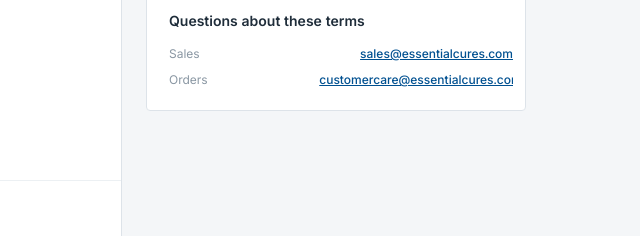
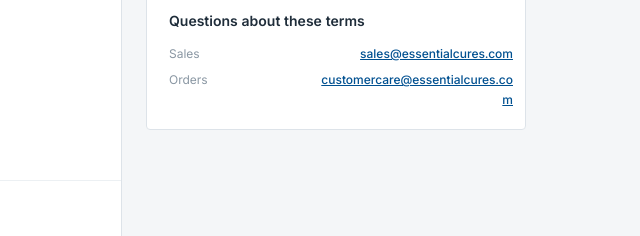
Before and after one commit to essentialcures/essentialcures.github.io, a plain HTML site: page policies/terms-of-sale.html in a window 1280 px wide. Shown: the part 524-760 px from the top of the page, 640-1280 px from the left. Drawn offline with Linux system fonts and the light colour scheme.

Commit message:
Improve email value display in terms of sale
Updated email value display properties for better visibility.

```diff
--- a/policies/terms-of-sale.html
+++ b/policies/terms-of-sale.html
@@ -123,7 +123,7 @@ a{color:var(--blue);}
 .facts{display:grid;grid-template-columns:42% 58%;gap:7px 10px;font-size:12px;}
 .facts dt{color:var(--faint);overflow:hidden;text-overflow:ellipsis;white-space:nowrap;}
 .facts dd{color:var(--ink);font-weight:500;text-align:right;overflow:hidden;text-overflow:ellipsis;white-space:nowrap;}
-.facts dd.email-val{overflow:hidden;white-space:nowrap;text-overflow:clip;}
+.facts dd.email-val{overflow:visible;white-space:normal;overflow-wrap:anywhere;text-overflow:clip;}
 .panel p{font-size:13px;color:var(--muted);}
 .panel .contact{display:block;margin-top:10px;font-size:14px;font-weight:600;text-decoration:none;}
 .guide-card{border-left:3px solid var(--blue);}
```
